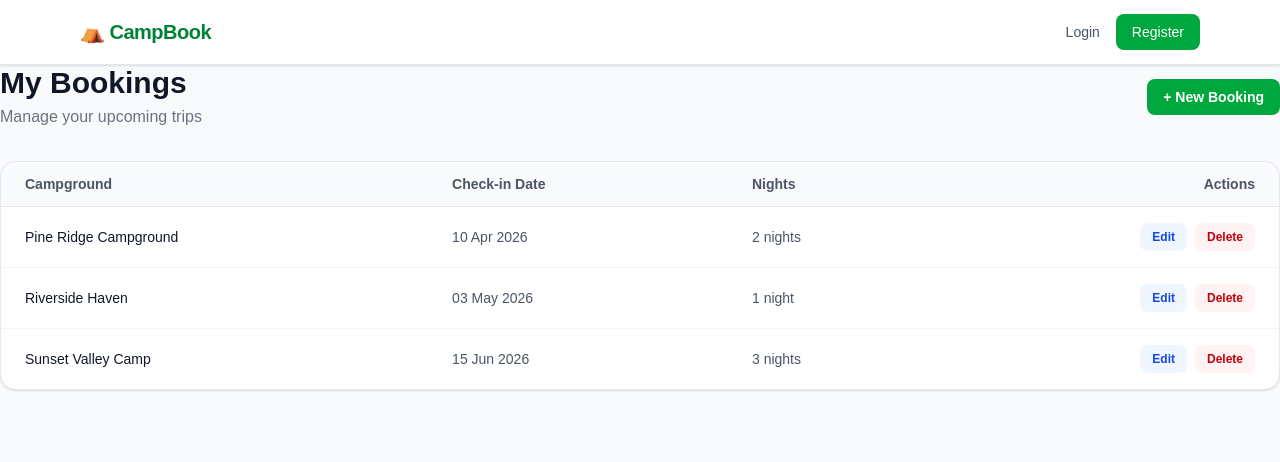
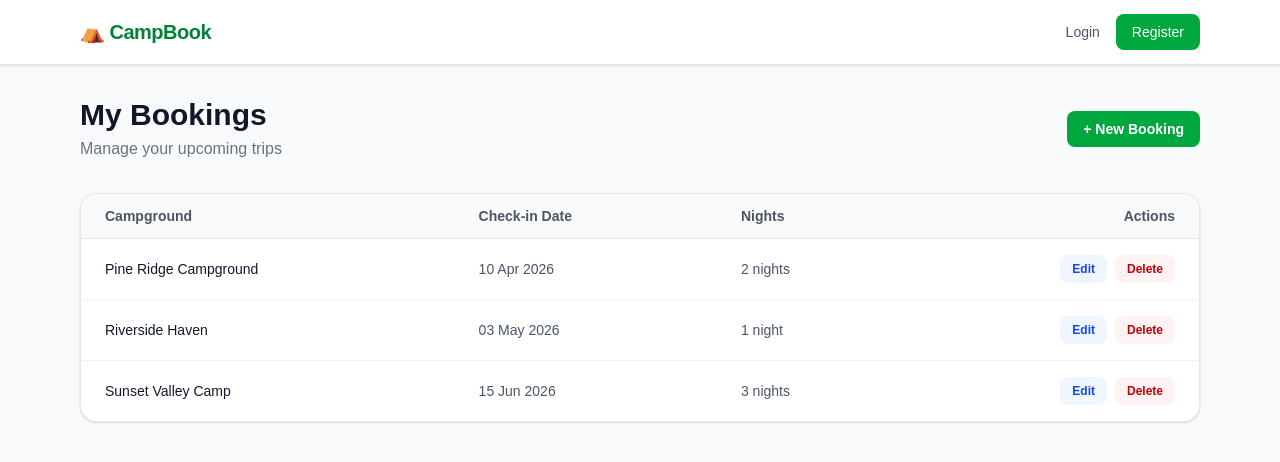
Before and after one commit to Temicide/Campground-Frontend-CEDT, a Next.js app: page /bookings in a window 1280 px wide. Shown: the top 462 px of the page. Built offline with nearby package versions, Linux system fonts and the light colour scheme; no server answers.

Commit message:
debug layout

```diff
--- a/src/app/layout.tsx
+++ b/src/app/layout.tsx
@@ -1,8 +1,8 @@
 import type { Metadata } from "next";
 import { Geist, Geist_Mono } from "next/font/google";
+import "./globals.css";
+import { AuthProvider } from "@/lib/auth";
 import Navbar from "./components/Navbar";
-import { AuthProvider } from "@/lib/auth";
-import "./globals.css";
 
 const geistSans = Geist({
   variable: "--font-geist-sans",
@@ -27,12 +27,12 @@ export default function RootLayout({
   return (
     <html
       lang="en"
-      className={`${geistSans.variable} ${geistMono.variable} h-full antialiased`}
+      className={`${geistSans.variable} ${geistMono.variable} antialiased`}
     >
-      <body className="min-h-full flex flex-col">
+      <body className="bg-gray-50 min-h-screen">
         <AuthProvider>
           <Navbar />
-          {children}
+          <main className="max-w-6xl mx-auto px-4 py-8">{children}</main>
         </AuthProvider>
       </body>
     </html>
```
